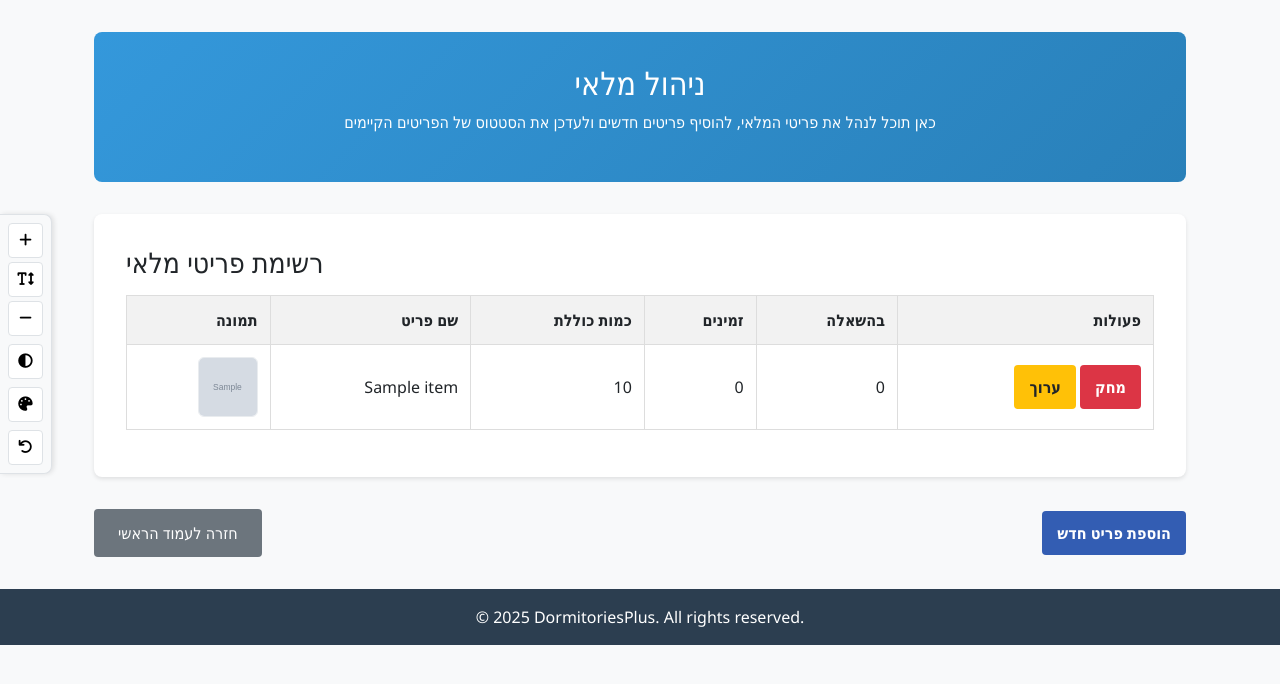
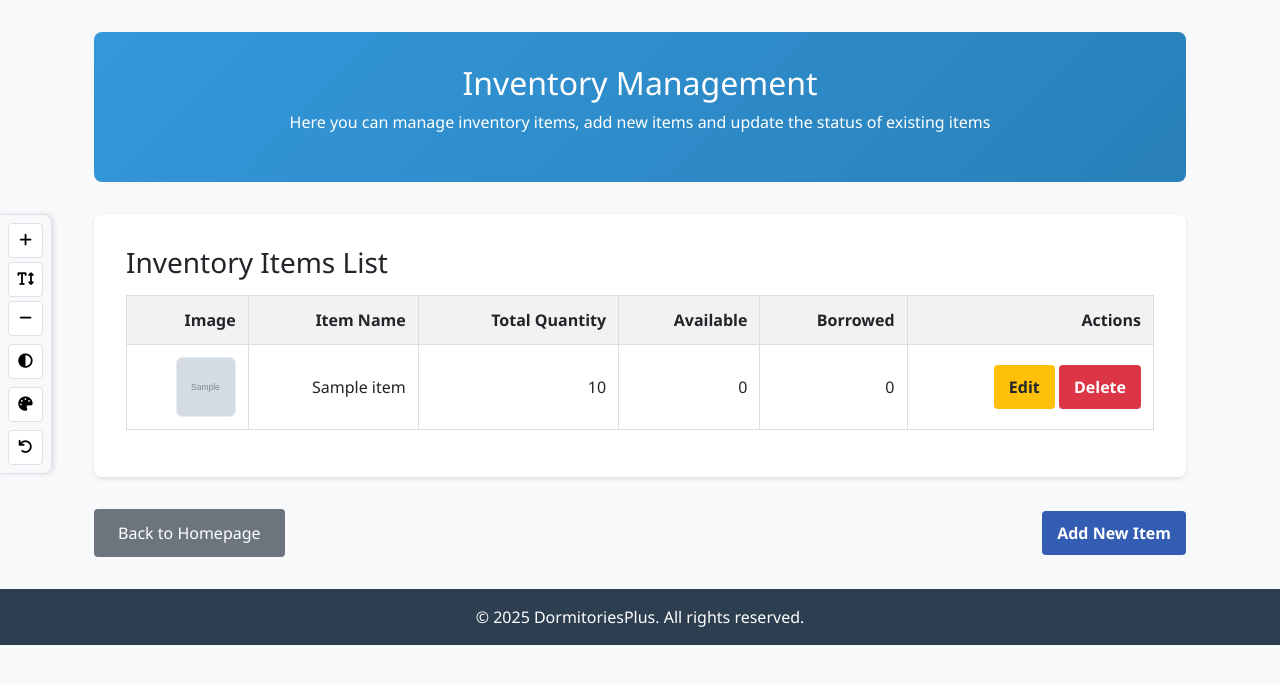
Before and after one commit to dorm-manage/dorm-manage-system, a Django app: template templates/BM_pages/BM_inventory.html in a window 1280 px wide. Shown: the part 56-740 px from the top of the page. Run offline with Django 5.2, Linux system fonts and the light colour scheme; the template is opened without the code that fills it: most values are stand-ins (such as "Sample title", 1, 10 or a date in 2020); grey boxes marked "Sample" are stand-in pictures.

Commit message:
translate bm_ivetory and BM_hmepage
Co-Authored-By: Bar Gamliel <117728728+BarGamliel97@users.noreply.github.com>

```diff
--- a/templates/BM_pages/BM_inventory.html
+++ b/templates/BM_pages/BM_inventory.html
@@ -1,8 +1,9 @@
 {% extends 'base.html' %}
 {% load inventory_tags %}
 {% load static %}
+{% load i18n %}
 
-{% block title %}ניהול מלאי - מנהל בניין{% endblock %}
+{% block title %}{% translate "Inventory Management - Building Manager" %}{% endblock %}
 
 {% block extra_css %}
 <link rel="stylesheet" type="text/css" href="{% static 'css/inventory.css' %}">
@@ -96,8 +97,8 @@
 {% block content %}
 <div class="container">
     <div class="hero">
-        <h2>ניהול מלאי</h2>
-        <p>כאן תוכל לנהל את פריטי המלאי, להוסיף פריטים חדשים ולעדכן את הסטטוס של הפריטים הקיימים</p>
+        <h2>{% translate "Inventory Management" %}</h2>
+        <p>{% translate "Here you can manage inventory items, add new items and update the status of existing items" %}</p>
     </div>
 
     {% if messages %}
@@ -109,16 +110,16 @@
     {% endif %}
 
     <div class="table-container">
-        <h3>רשימת פריטי מלאי</h3>
+        <h3>{% translate "Inventory Items List" %}</h3>
         <table>
             <thead>
                 <tr>
-                    <th>תמונה</th>
-                    <th>שם פריט</th>
-                    <th>כמות כוללת</th>
-                    <th>זמינים</th>
-                    <th>בהשאלה</th>
-                    <th>פעולות</th>
+                    <th>{% translate "Image" %}</th>
+                    <th>{% translate "Item Name" %}</th>
+                    <th>{% translate "Total Quantity" %}</th>
+                    <th>{% translate "Available" %}</th>
+                    <th>{% translate "Borrowed" %}</th>
+                    <th>{% translate "Actions" %}</th>
                 </tr>
             </thead>
             <tbody>
@@ -128,7 +129,7 @@
                         {% if item.photo_url %}
                             <img src="{{ item.photo_url.url }}" alt="{{ item.item_name }}" class="item-photo">
                         {% else %}
-                            <img src="{% static 'img/no-image.png' %}" alt="אין תמונה" class="item-photo">
+                            <img src="{% static 'img/no-image.png' %}" alt="{% translate 'No image' %}" class="item-photo">
                         {% endif %}
                     </td>
                     <td>{{ item.item_name }}</td>
@@ -148,13 +149,13 @@
                         {% endif %}
                     </td>
                     <td>
-                        <button class="btn btn-warning" onclick="openEditModal({{ item.id }}, '{{ item.item_name|escapejs }}', {{ item.quantity }})">ערוך</button>
-                        <button class="btn btn-danger" onclick="confirmDelete({{ item.id }}, '{{ item.item_name|escapejs }}')">מחק</button>
+                        <button class="btn btn-warning" onclick="openEditModal({{ item.id }}, &quot;{{ item.item_name|escapejs }}&quot;, {{ item.quantity }})">{% translate "Edit" %}</button>
+                        <button class="btn btn-danger" onclick="confirmDelete({{ item.id }}, &quot;{{ item.item_name|escapejs }}&quot;)">{% translate "Delete" %}</button>
                     </td>
                 </tr>
                 {% empty %}
                 <tr>
-                    <td colspan="7" style="text-align: center;">אין פריטים במלאי</td>
+                    <td colspan="7" style="text-align: center;">{% translate "No items in inventory" %}</td>
                 </tr>
                 {% endfor %}
             </tbody>
@@ -164,21 +165,21 @@
         <div class="pagination">
             <ul>
                 {% if page_obj.has_previous %}
-                    <li><a href="?page=1">&laquo; ראשון</a></li>
-                    <li><a href="?page={{ page_obj.previous_page_number }}">הקודם</a></li>
+                    <li><a href="?page=1">&laquo; {% translate "First" %}</a></li>
+                    <li><a href="?page={{ page_obj.previous_page_number }}">{% translate "Previous" %}</a></li>
                 {% else %}
-                    <li class="disabled"><span>&laquo; ראשון</span></li>
-                    <li class="disabled"><span>הקודם</span></li>
+                    <li class="disabled"><span>&laquo; {% translate "First" %}</span></li>
+                    <li class="disabled"><span>{% translate "Previous" %}</span></li>
                 {% endif %}
 
-                <li class="active"><span>דף {{ page_obj.number }} מתוך {{ page_obj.paginator.num_pages }}</span></li>
+                <li class="active"><span>{% translate "Page" %} {{ page_obj.number }} {% translate "of" %} {{ page_obj.paginator.num_pages }}</span></li>
 
                 {% if page_obj.has_next %}
-                    <li><a href="?page={{ page_obj.next_page_number }}">הבא</a></li>
-                    <li><a href="?page={{ page_obj.paginator.num_pages }}">אחרון &raquo;</a></li>
+                    <li><a href="?page={{ page_obj.next_page_number }}">{% translate "Next" %}</a></li>
+                    <li><a href="?page={{ page_obj.paginator.num_pages }}">{% translate "Last" %} &raquo;</a></li>
                 {% else %}
-                    <li class="disabled"><span>הבא</span></li>
-                    <li class="disabled"><span>אחרון &raquo;</span></li>
+                    <li class="disabled"><span>{% translate "Next" %}</span></li>
+                    <li class="disabled"><span>{% translate "Last" %} &raquo;</span></li>
                 {% endif %}
             </ul>
         </div>
@@ -186,30 +187,30 @@
     </div>
 
     <div class="actions-bar">
-        <a href="{% url 'BM_Homepage' %}" class="back-button">חזרה לעמוד הראשי</a>
-        <button class="btn btn-primary" onclick="openAddModal()">הוספת פריט חדש</button>
+        <a href="{% url 'BM_Homepage' %}" class="back-button">{% translate "Back to Homepage" %}</a>
+        <button class="btn btn-primary" onclick="openAddModal()">{% translate "Add New Item" %}</button>
     </div>
 
     <!-- Modal for adding new item -->
     <div id="addModal" class="modal">
         <div class="modal-content">
             <span class="close" onclick="closeAddModal()">&times;</span>
-            <h3>הוספת פריט חדש למלאי</h3>
+            <h3>{% translate "Add New Item to Inventory" %}</h3>
             <form method="post" enctype="multipart/form-data">
                 {% csrf_token %}
                 <div class="form-group">
-                    <label for="item_name">שם הפריט</label>
+                    <label for="item_name">{% translate "Item Name" %}</label>
                     <input type="text" id="item_name" name="item_name" class="form-control" required>
                 </div>
                 <div class="form-group">
-                    <label for="quantity">כמות</label>
+                    <label for="quantity">{% translate "Quantity" %}</label>
                     <input type="number" id="quantity" name="quantity" min="1" class="form-control" required>
                 </div>
                 <div class="form-group">
-                    <label for="photo">תמונת פריט (אופציונלי)</label>
+                    <label for="photo">{% translate "Item Photo (Optional)" %}</label>
                     <input type="file" id="photo" name="photo" class="form-control" accept="image/*">
                 </div>
-                <button type="submit" name="add_item" class="btn btn-primary">הוסף פריט</button>
+                <button type="submit" name="add_item" class="btn btn-primary">{% translate "Add Item" %}</button>
             </form>
         </div>
     </div>
@@ -218,23 +219,23 @@
     <div id="editModal" class="modal">
         <div class="modal-content">
             <span class="close" onclick="closeEditModal()">&times;</span>
-            <h3>ערוך פריט מלאי</h3>
+            <h3>{% translate "Edit Inventory Item" %}</h3>
             <form method="post" enctype="multipart/form-data">
                 {% csrf_token %}
                 <input type="hidden" id="inventory_id" name="inventory_id">
                 <div class="form-group">
-                    <label for="new_name">שם פריט</label>
+                    <label for="new_name">{% translate "Item Name" %}</label>
                     <input type="text" id="new_name" name="new_name" class="form-control" required>
                 </div>
                 <div class="form-group">
-                    <label for="new_quantity">כמות</label>
+                    <label for="new_quantity">{% translate "Quantity" %}</label>
                     <input type="number" id="new_quantity" name="new_quantity" min="0" class="form-control" required>
                 </div>
                 <div class="form-group">
-                    <label for="edit_photo">תמונת פריט חדשה (אופציונלי)</label>
+                    <label for="edit_photo">{% translate "New Item Photo (Optional)" %}</label>
                     <input type="file" id="edit_photo" name="photo" class="form-control" accept="image/*">
                 </div>
-                <button type="submit" name="update_item" class="btn btn-success">עדכן פריט</button>
+                <button type="submit" name="update_item" class="btn btn-success">{% translate "Update Item" %}</button>
             </form>
         </div>
     </div>
@@ -243,14 +244,14 @@
     <div id="deleteModal" class="modal">
         <div class="modal-content">
             <span class="close" onclick="closeDeleteModal()">&times;</span>
-            <h3>האם אתה בטוח שברצונך למחוק פריט זה?</h3>
+            <h3>{% translate "Are you sure you want to delete this item?" %}</h3>
             <p id="delete-item-name"></p>
             <form method="post">
                 {% csrf_token %}
                 <input type="hidden" id="delete_inventory_id" name="inventory_id">
                 <div style="display: flex; justify-content: space-between; margin-top: 20px;">
-                    <button type="submit" name="remove_item" class="btn btn-danger">כן, מחק</button>
-                    <button type="button" class="btn btn-primary" onclick="closeDeleteModal()">ביטול</button>
+                    <button type="submit" name="remove_item" class="btn btn-danger">{% translate "Yes, Delete" %}</button>
+                    <button type="button" class="btn btn-primary" onclick="closeDeleteModal()">{% translate "Cancel" %}</button>
                 </div>
             </form>
         </div>
@@ -284,7 +285,7 @@
     // Delete confirmation modal
     function confirmDelete(id, name) {
         document.getElementById('delete_inventory_id').value = id;
-        document.getElementById('delete-item-name').textContent = 'שם פריט: ' + name;
+        document.getElementById('delete-item-name').textContent = 'Item Name: ' + name;
         document.getElementById('deleteModal').style.display = "block";
     }
 
```
Also changed, not shown: locale/ar/LC_MESSAGES/django.po, locale/en/LC_MESSAGES/django.po, locale/he/LC_MESSAGES/django.po, locale/zh/LC_MESSAGES/django.po, 4 other files.
